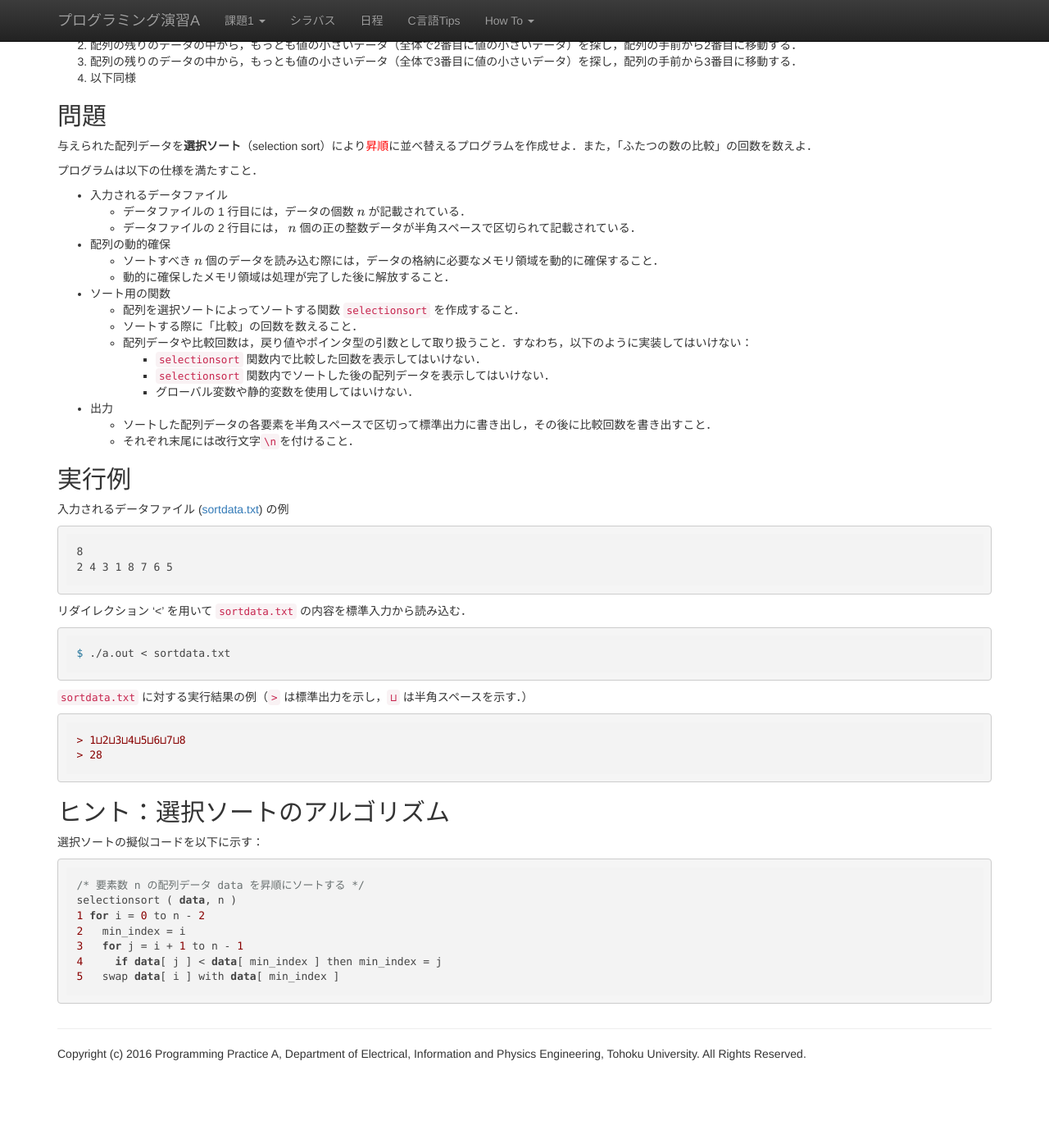
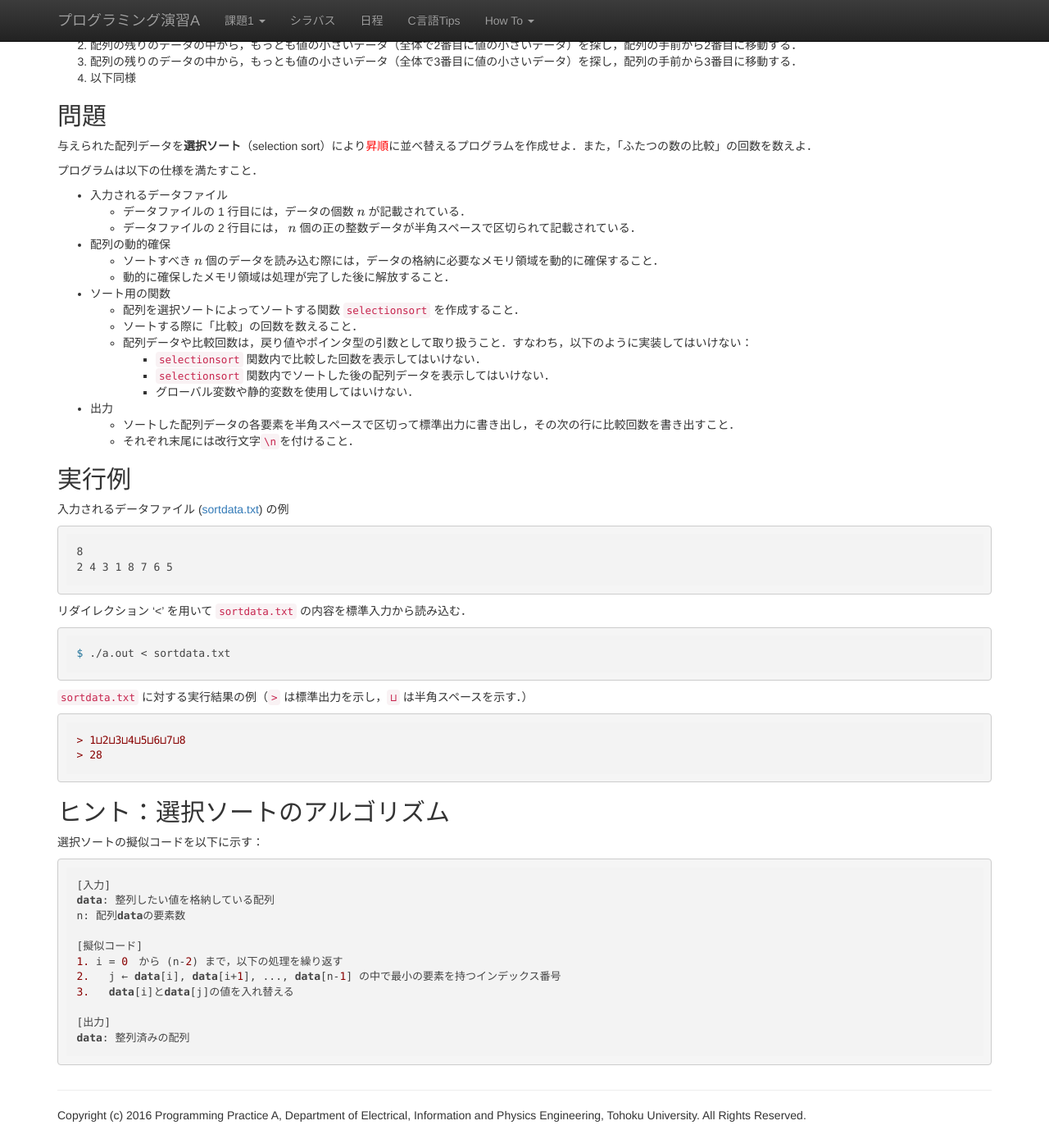
Before and after one commit to ecei-tohoku/ppa-public, a Jekyll site: the page built from kadai2/p22.md, in a window 1280 px wide and 1400 px high, scrolled down 275 px. Shown: the whole window at 82% size. Built offline with Jekyll 4.4.1, drawn with Linux system fonts in a browser that asks for light colours; nearby versions of some CDN libraries; formulas are drawn with MathJax 3; before the commit the page ends 1600 px from its top, so only the background shows below that.

Commit message:
Updated the psuedo-code.

````diff
--- a/kadai2/p22.md
+++ b/kadai2/p22.md
@@ -34,7 +34,7 @@ title: 2-2. 選択ソート【10点，2週目のみ採点】
         - `selectionsort` 関数内でソートした後の配列データを表示してはいけない．
         - グローバル変数や静的変数を使用してはいけない．
 - 出力
-    - ソートした配列データの各要素を半角スペースで区切って標準出力に書き出し，その後に比較回数を書き出すこと．
+    - ソートした配列データの各要素を半角スペースで区切って標準出力に書き出し，その次の行に比較回数を書き出すこと．
     - それぞれ末尾には改行文字`\n`を付けること．
 
 ## 実行例
@@ -61,12 +61,16 @@ $ ./a.out < sortdata.txt
 ## ヒント：選択ソートのアルゴリズム
 選択ソートの擬似コードを以下に示す：
 
-```c
-/* 要素数 n の配列データ data を昇順にソートする */
-selectionsort ( data, n )
-1 for i = 0 to n - 2
-2   min_index = i
-3   for j = i + 1 to n - 1
-4     if data[ j ] < data[ min_index ] then min_index = j
-5   swap data[ i ] with data[ min_index ]
 ```
+[入力]
+data: 整列したい値を格納している配列
+n: 配列dataの要素数
+
+[擬似コード]
+1. i = 0　から (n-2) まで，以下の処理を繰り返す
+2.   j ← data[i], data[i+1], ..., data[n-1] の中で最小の要素を持つインデックス番号
+3.   data[i]とdata[j]の値を入れ替える
+
+[出力]
+data: 整列済みの配列
+```
````
